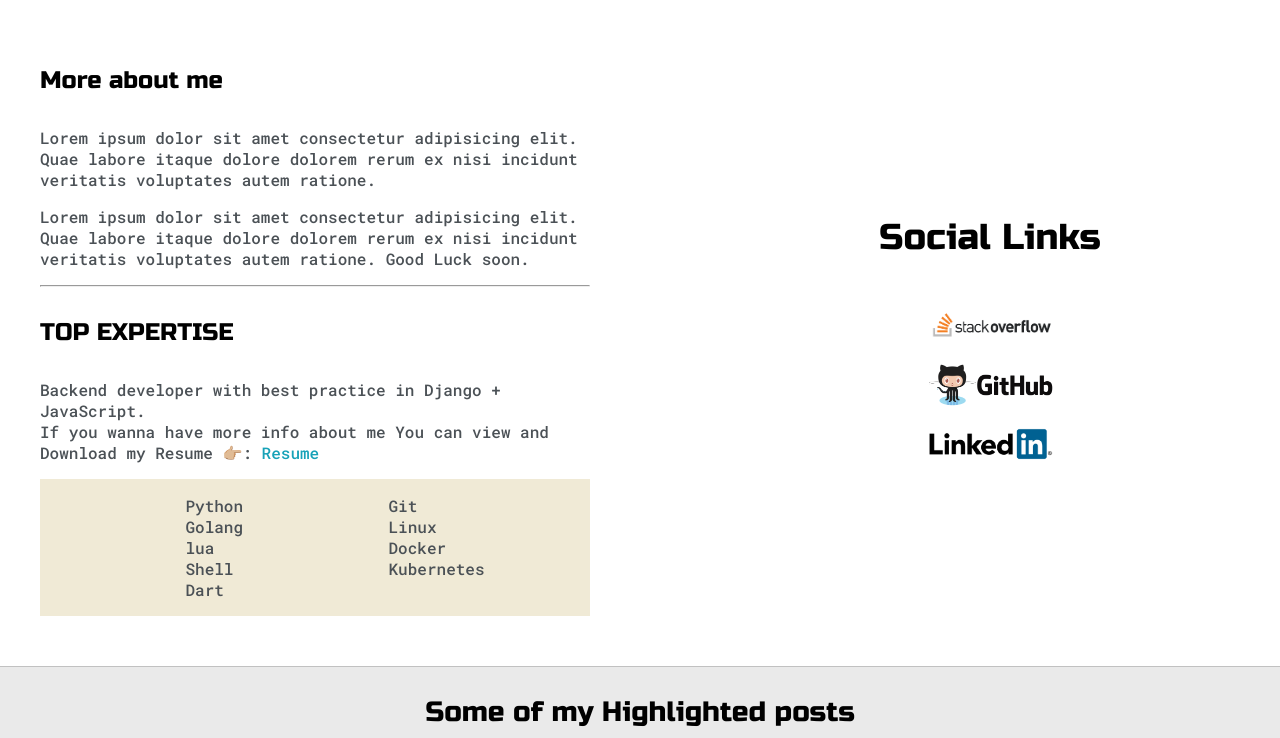
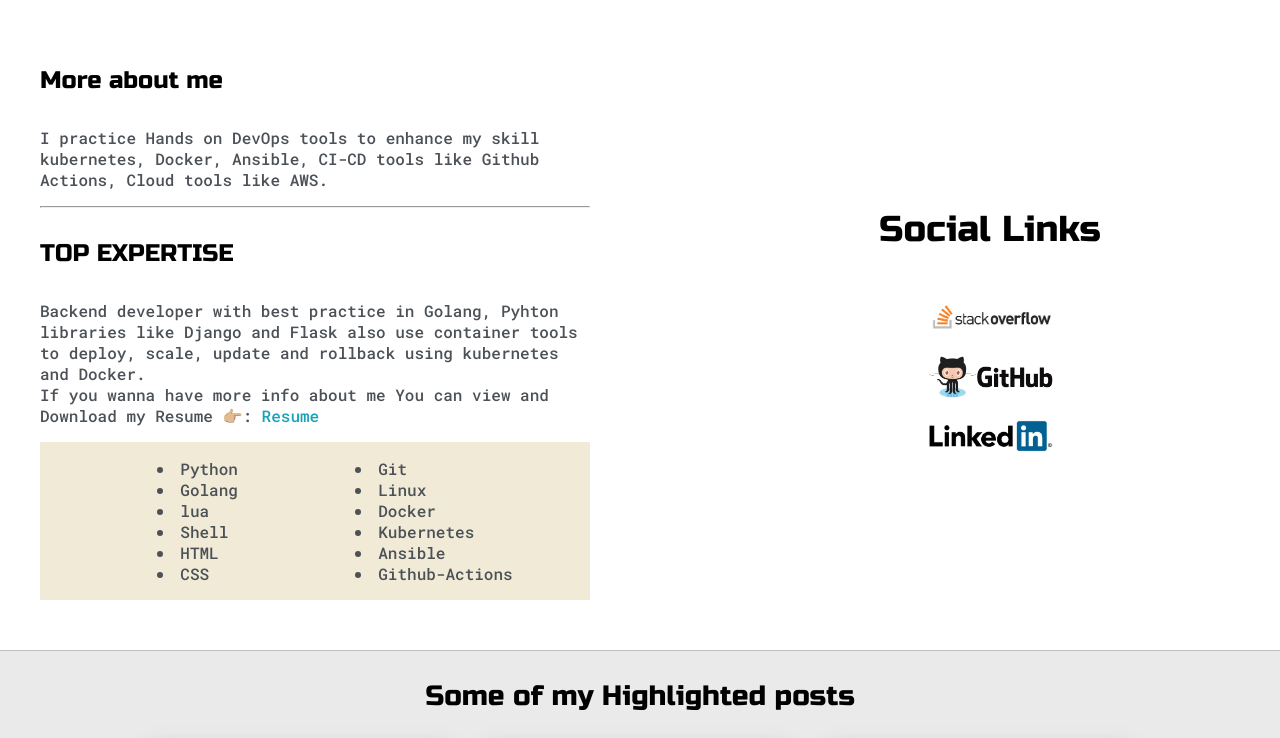
Before and after one commit to anterabyte/anterabyte.github.io, a plain HTML site: page index.html in a window 1280 px wide. Shown: the part 697-1435 px from the top of the page. Drawn offline with Linux system fonts and the light colour scheme.

Commit message:
Updated website content
Signed-off-by: utkarsh-singh1 <utkarsh.singh1@india.nec.com>

```diff
--- a/index.html
+++ b/index.html
@@ -60,7 +60,7 @@
 							<div id="corner-tl" class="corner"></div>
 							<div id="corner-tr" class="corner"></div>
 							<h3>What I do</h3>
-							<p> Lorem ipsum dolor sit amet consectetur adipisicing elit. Odio deserunt obcaecati nostrum ducimus</p>
+							<p>Currently working as software engineer in NEC Technologies India, working on OSS project <a href="https://kubernetes.io/">Kubernetes</a> as contributor. </p>
 							<div id="corner-bl" class="corner"></div>
 							<div id="corner-br" class="corner"></div>
 						</div>
@@ -77,21 +77,12 @@
 				<div class="about-me">
 					<h4>More about me</h4>
 					<p>
-						Lorem ipsum dolor sit amet consectetur adipisicing elit.
-						Quae labore itaque dolore dolorem rerum ex nisi incidunt veritatis voluptates autem ratione.
+					    I practice Hands on DevOps tools to enhance my skill kubernetes, Docker, Ansible, CI-CD tools like Github Actions, Cloud tools like AWS.
 					</p>
-
-					<p>
-						Lorem ipsum dolor sit amet consectetur adipisicing elit.
-						Quae labore itaque dolore dolorem rerum ex nisi incidunt veritatis voluptates autem ratione.
-						Good Luck soon.
-					</p>
-
 					<hr>
-
 					<h4>TOP EXPERTISE</h4>
 					<p>
-					Backend developer with best practice in Django + JavaScript.
+					Backend developer with best practice in Golang, Pyhton libraries like Django and Flask also use container tools to deploy, scale, update and rollback using kubernetes and Docker.
 					<br>
 					If you wanna have more info about me You can view and Download my Resume 👉🏼:
 					<a target="_blank" href="UtkarshSingh_Resume.pdf">Resume</a>
@@ -99,21 +90,23 @@
 
 					<div id="skills">
 
-						<ul>
+						<menu>
 						<li>Python</li>
 						<li>Golang</li>
 						<li>lua</li>
 						<li>Shell</li>
-						<li>Dart</li>
-						</ul>
+						<li>HTML</li>
+						<li>CSS</li>
+						</menu>
 
-						<ul>
+						<menu>
 						<li>Git</li>
 						<li>Linux</li>
 						<li>Docker</li>
 						<li>Kubernetes</li>
-						<li></li>
-						</ul>
+						<li>Ansible</li>
+						<li>Github-Actions</li>
+						</menu>
 					</div>
 				</div>
 
@@ -124,7 +117,7 @@
 					<br />
 					<a target="_blank" href="https://github.com/utkarsh-singh1"><img id="social_img" src="images/GitHub.png"></a>
 					<br />
-					<a target="_blank" href="https://www.linkedin.com/in/utk4rsh12/"><img id="social_img" src="images/LinkedIn.png"></a>
+					<a target="_blank" href="https://www.linkedin.com/in/ahemjigyasu/"><img id="social_img" src="images/LinkedIn.png"></a>
 				</div>
 			</div>
 		</div>
```
